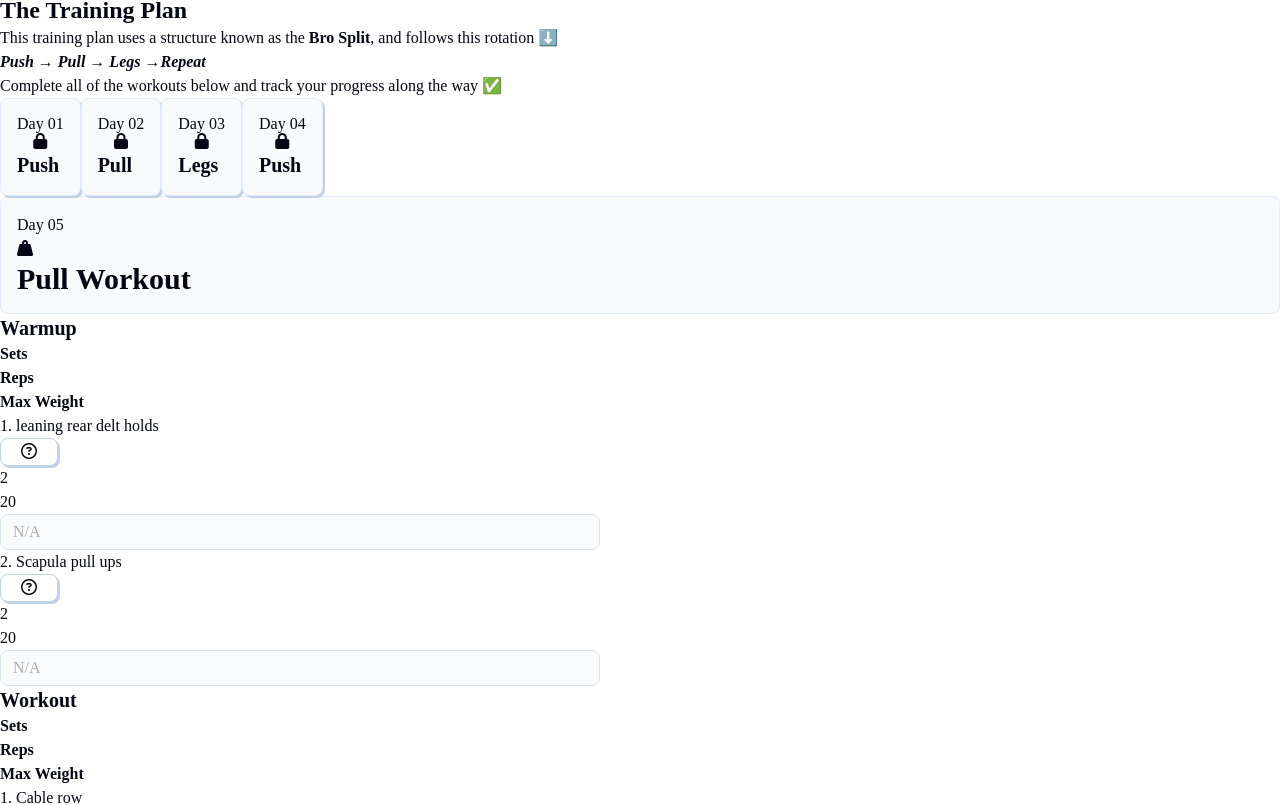
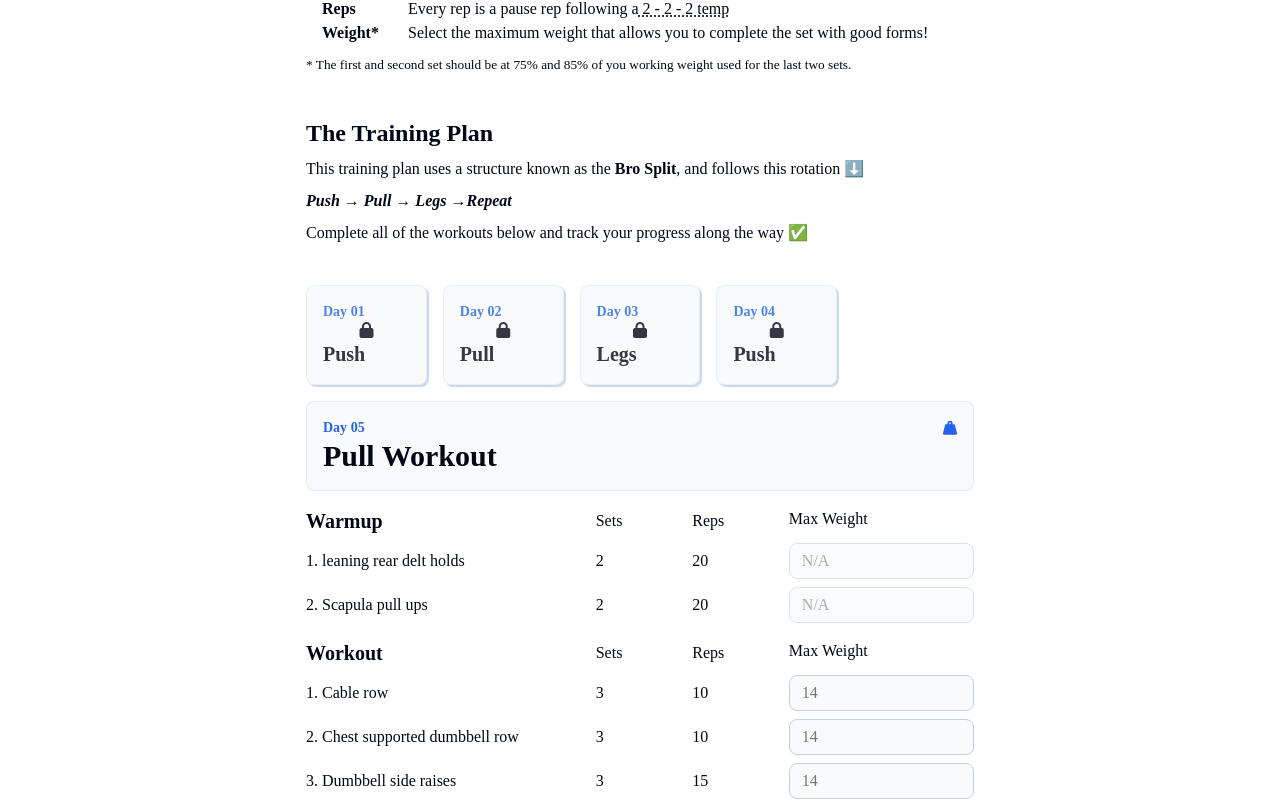
Before and after one commit to NetworkWarrior/brogram, a React (Vite) app: page / in a window 1280 px wide. Shown: the part 425-1230 px from the top of the page. Built offline with nearby package versions, Linux system fonts and the light colour scheme; a web font is replaced by a local one.

Commit message:
Stying with CSS

```diff
--- a/src/components/Grid.jsx
+++ b/src/components/Grid.jsx
@@ -6,7 +6,7 @@
     const selectedWorkout = 4
 
     return (
-        <div className="training-grid-plan">
+        <div className="training-plan-grid">
             {Object.keys(training_plan).map((workout, workoutIndex) => {
                 const type = workoutIndex % 3 === 0 ?
                 "Push" :
--- a/src/components/WorkoutCard.jsx
+++ b/src/components/WorkoutCard.jsx
@@ -1,15 +1,15 @@
 import React from 'react'
 import Modal from './Modal'
+
 export default function WorkoutCard(props) {
-    const {trainingPlan, workoutIndex, type, dayNum, icon} = props
+    const { trainingPlan, workoutIndex, type, dayNum, icon } = props
+    const { warmup, workout } = trainingPlan || {}
+    const showExerciseDescription = { name: 'asdfaf', description: 'asdssds' }
 
-    const {warmup, workout} = trainingPlan || {}
+    return (
+        <div className="workout-container">
+            {/* <Modal showExerciseDescription={showExerciseDescription} handleCloseModal={() => {}} /> */}
 
-    const showExerciseDescription = {name: 'asdfaf', description: 'asdssds'}
-
-    return(
-        <div className="workout-container">
-            <Modal showExerciseDescription={showExerciseDescription} handleCloseModal={() => {}}/>
             <div className="workout-card card">
                 <div className="plan-card-header">
                     <p>Day {dayNum}</p>
@@ -20,58 +20,59 @@
                 </div>
             </div>
 
+            {/* Warmup Section */}
             <div className="workout-grid">
                 <div className="exercise-name">
                     <h4>Warmup</h4>
                 </div>
-                <h6>Sets</h6>
-                <h6>Reps</h6>
-                <h6 className="weight-input">Max Weight</h6>
-                {warmup.map((warmupExercise, warmupIndex) => {
-                    return (
+                <p className="exercise-info">Sets</p>
+                <p className="exercise-info">Reps</p>
+                <p className="weight-input">Max Weight</p>
+
+                {warmup.map((warmupExercise, warmupIndex) => (
                     <React.Fragment key={warmupIndex}>
                         <div className="exercise-name">
                             <p>{warmupIndex + 1}. {warmupExercise.name}</p>
-                                <button className='help-icon'>
-                                    <i className='fa-regular fa-circle-question'></i>
+                            <button className="help-icon">
+                                <i className="fa-regular fa-circle-question"></i>
                             </button>
                         </div>
-                            <p className='exercise-info'>{warmupExercise.sets}</p>
-                            <p className='exercise-info'>{warmupExercise.reps}</p>
-                            <input className='weight-input' placeholder="N/A" disabled/>
+                        <p className="exercise-info">{warmupExercise.sets}</p>
+                        <p className="exercise-info">{warmupExercise.reps}</p>
+                        <div className="weight-input">
+                            <input placeholder="N/A" disabled />
+                        </div>
                     </React.Fragment>
-                    )
-                })}
+                ))}
             </div>
 
-
-
+            {/* Workout Section */}
             <div className="workout-grid">
                 <div className="exercise-name">
                     <h4>Workout</h4>
                 </div>
-                <h6>Sets</h6>
-                <h6>Reps</h6>
-                <h6 className="weight-input">Max Weight</h6>
-                {workout.map((workoutExercise, workoutIndex) => {
-                    return (
+                <p className="exercise-info">Sets</p>
+                <p className="exercise-info">Reps</p>
+                <p className="weight-input">Max Weight</p>
+
+                {workout.map((workoutExercise, workoutIndex) => (
                     <React.Fragment key={workoutIndex}>
                         <div className="exercise-name">
                             <p>{workoutIndex + 1}. {workoutExercise.name}</p>
+                            <button className="help-icon">
+                                <i className="fa-regular fa-circle-question"></i>
+                            </button>
                         </div>
-                            <button className='help-icon'>
-                                    <i className='fa-regular fa-circle-question'></i>
-                                </button>
-                            <p className='exercise-info'>{workoutExercise.sets}</p>
-                            <p className='exercise-info'>{workoutExercise.reps}</p>
-                            <input className='weight-input' placeholder="14"/>
+                        <p className="exercise-info">{workoutExercise.sets}</p>
+                        <p className="exercise-info">{workoutExercise.reps}</p>
+                        <div className="weight-input">
+                            <input placeholder="14" />
+                        </div>
                     </React.Fragment>
-                    )
-                })}
+                ))}
             </div>
 
-
-            <div className='wokrout-buttons'>
+            <div className="wokrout-buttons">
                 <button>Save & Exit</button>
                 <button disabled={true}>Complete</button>
             </div>
--- a/src/index.css
+++ b/src/index.css
@@ -0,0 +1,242 @@
+body {
+    padding: 1rem 0;
+    min-height: 100vh;
+    display: flex;
+    flex-direction: column;
+    gap: 1rem;
+}
+
+header,
+main,
+footer {
+    width: 100%;
+    max-width: 700px;
+    padding: 1rem;
+    margin: 0 auto;
+}
+
+header {
+    display: flex;
+    flex-direction: column;
+    gap: 0.25rem;
+}
+
+header h1 {
+    width: fit-content;
+}
+
+main {
+    display: flex;
+    flex-direction: column;
+    gap: 0.5rem;
+    flex: 1;
+}
+
+.rule-item {
+    display: flex;
+    gap: 1rem;
+}
+
+.rule-item p:first-of-type {
+    min-width: 60px;
+}
+
+h3,
+.training-plan-grid {
+    padding-top: 2rem;
+}
+
+.training-plan-grid {
+    display: grid;
+    grid-template-columns: repeat(3, minmax(0, 1fr));
+    gap: 1rem;
+}
+
+.plan-card {
+    position: relative;
+    cursor: pointer;
+    flex-shrink: 0;
+    width: 100%;
+}
+
+.inactive {
+    position: relative;
+    z-index: 1;
+    cursor: not-allowed;
+    opacity: 0.8;
+}
+
+.plan-card-header {
+    display: flex;
+    gap: 0.5rem;
+    align-items: center;
+    justify-content: space-between;
+}
+
+.plan-card-header p:first-of-type,
+.plan-card-header i {
+    font-weight: 600;
+    font-size: 0.75rem;
+    line-height: 1rem;
+    color: var(--color-link);
+}
+
+.workout-container {
+    grid-column: span 3 / span 3;
+    display: flex;
+    flex-direction: column;
+    gap: 1rem;
+}
+
+.workout-grid {
+    display: grid;
+    grid-template-columns: repeat(7, minmax(0, 1fr));
+    gap: 0.5rem;
+    overflow-x: auto;
+}
+
+.exercise-name {
+    grid-column: span 3 / span 3;
+    display: flex;
+    align-items: center;
+    gap: 0.5rem;
+}
+
+.exercise-name p {
+    font-weight: 400;
+}
+
+.weight-input {
+    grid-column: span 2 / span 2;
+}
+
+.workout-buttons {
+    display: flex;
+    align-items: center;
+    gap: 1rem;
+}
+
+footer {
+    display: flex;
+    align-items: center;
+    justify-content: center;
+    padding: 4rem 0 2rem 0;
+    text-align: center;
+}
+
+input:disabled {
+    cursor: not-allowed;
+    opacity: 0.6;
+}
+
+button.help-icon {
+    pointer-events: none;
+    opacity: 0;
+    padding: 0 0.5rem;
+    color: var(--color-link);
+    border: unset;
+    box-shadow: unset;
+    transform: unset;
+    width: fit-content;
+}
+
+button.help-icon:hover {
+    transform: unset;
+    box-shadow: unset;
+    opacity: 0.7;
+}
+
+.exercise-name:hover button.help-icon {
+    pointer-events: all;
+    opacity: 1;
+}
+
+.exercise-info {
+    margin: auto 0;
+}
+
+.skill-name {
+    text-transform: capitalize;
+}
+
+.modal-container {
+    position: fixed;
+    top: 0;
+    left: 0;
+    width: 100vw;
+    height: 100vh;
+    display: flex;
+    flex-direction: column;
+    align-items: center;
+    justify-content: center;
+    z-index: 100;
+    padding: 1rem;
+}
+
+.modal-underlay {
+    position: absolute;
+    inset: 0;
+    background: var(--background-muted);
+    opacity: 0.8;
+    z-index: 99;
+    width: 100%;
+    border: none;
+    border-radius: 0;
+    box-shadow: unset;
+}
+
+.modal-underlay:hover {
+    transform: unset;
+    box-shadow: unset;
+}
+
+.modal-content {
+    position: relative;
+    z-index: 101;
+    width: 100%;
+    margin: 0 auto;
+    max-width: 600px;
+    max-height: 400px;
+    border-radius: var(--border-radius-large);
+    border: 1px solid var(--border-primary);
+    background: var(--background-primary);
+    padding: 1rem;
+    display: flex;
+    flex-direction: column;
+    gap: 1rem;
+}
+
+@media (min-width: 640px) {
+    body {
+        gap: 2rem;
+        padding: 2rem 0;
+    }
+
+    .rule-item p:first-of-type {
+        min-width: 70px;
+    }
+
+    .training-plan-grid {
+        grid-template-columns: repeat(4, minmax(0, 1fr));
+        gap: 1rem;
+    }
+
+    .workout-container {
+        grid-column: span 4 / span 4;
+    }
+    .plan-card-header p:first-of-type,
+    .plan-card-header i {
+        font-size: 0.875rem;
+        line-height: 1.25rem;
+    }
+}
+
+@media (min-width: 768px) {
+    .training-plan-grid {
+        grid-template-columns: repeat(5, minmax(0, 1fr));
+    }
+
+    .workout-container {
+        grid-column: span 5 / span 5;
+    }
+}
```
Lines whose indentation alone changed are shown as unchanged.
